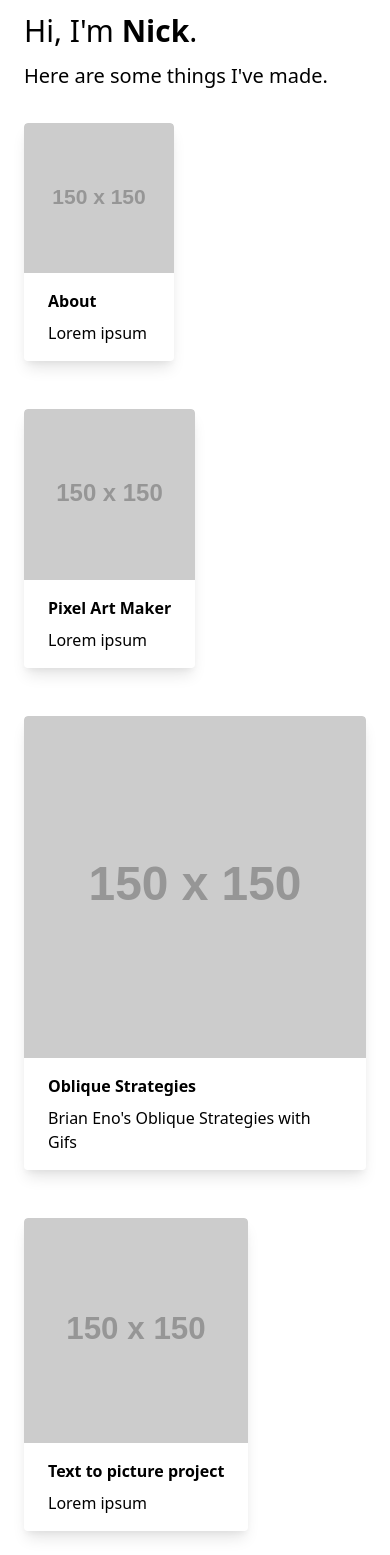
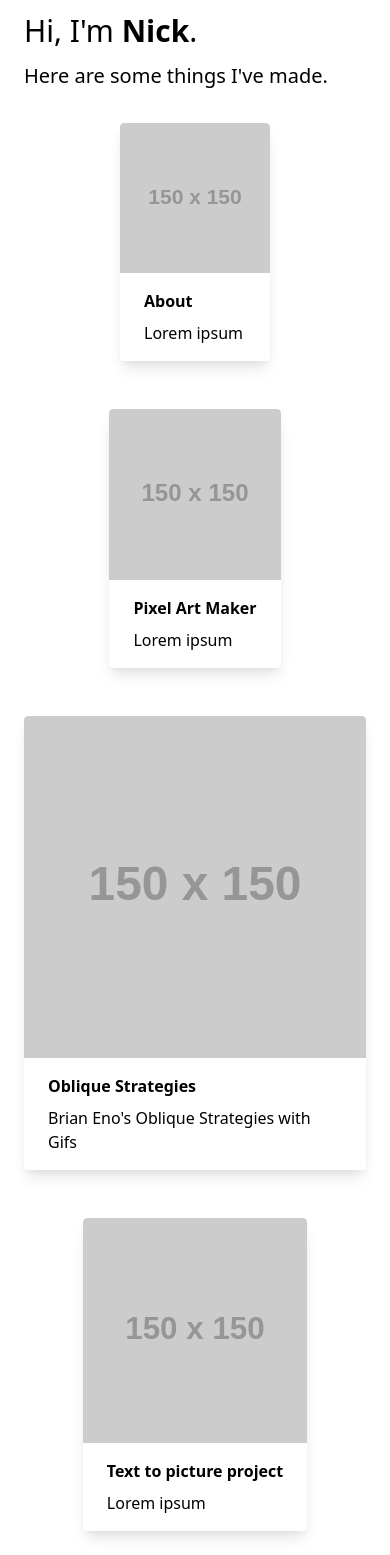
Before and after one commit to nick-dangerously/portfolio-site, a plain HTML site: page index.html in a window 390 px wide. Drawn offline with nearby package versions, Linux system fonts and the light colour scheme; placeholder pictures from the web are drawn by us.

Commit message:
Clean up centering

```diff
--- a/index.html
+++ b/index.html
@@ -18,7 +18,7 @@
 
   <div class="container flex flex-wrap mx-auto sm:w-full lg:w-3/5">
 
-    <div class="sm:w-4/5 sm:mx-auto lg:w-1/3 p-6">
+    <div class="sm:w-4/5 mx-auto lg:w-1/3 p-6">
       <div class="shadow-lg rounded overflow-hidden">
         <!-- <img src="img/self.png" alt="picture of Nick" class="w-full rounded-t"> -->
         <img src="https://via.placeholder.com/150" alt="picture of Nick" class="w-full rounded-t">
@@ -29,7 +29,7 @@
       </div>
     </div>
 
-    <div class="sm:w-4/5 sm:mx-auto lg:w-1/3 p-6">
+    <div class="sm:w-4/5 mx-auto lg:w-1/3 p-6">
       <div class="shadow-lg rounded overflow-hidden">
         <!-- <img src="img/pixel_art.png" alt="Pixel art project" class="w-full rounded-t"> -->
         <img src="https://via.placeholder.com/150" alt="picture of Pixel Art Maker website" class="w-full rounded-t">
@@ -40,7 +40,7 @@
       </div>
     </div>
 
-    <div class="sm:w-4/5 sm:mx-auto lg:w-1/3 p-6">
+    <div class="sm:w-4/5 mx-auto lg:w-1/3 p-6">
       <div class="shadow-lg rounded overflow-hidden">
         <!-- <img src="img/pixel_art.png" alt="Pixel art project" class="w-full rounded-t"> -->
         <img src="https://via.placeholder.com/150" alt="Text to Logo Project" class="w-full rounded-t">
@@ -51,7 +51,7 @@
       </div>
     </div>
 
-    <div class="sm:w-4/5 sm:mx-auto lg:w-1/3 p-6">
+    <div class="sm:w-4/5 mx-auto lg:w-1/3 p-6">
       <div class="shadow-lg rounded overflow-hidden">
         <!-- <img src="img/pixel_art.png" alt="Pixel art project" class="w-full rounded-t"> -->
         <img src="https://via.placeholder.com/150" alt="Text to Logo Project" class="w-full rounded-t">
```
